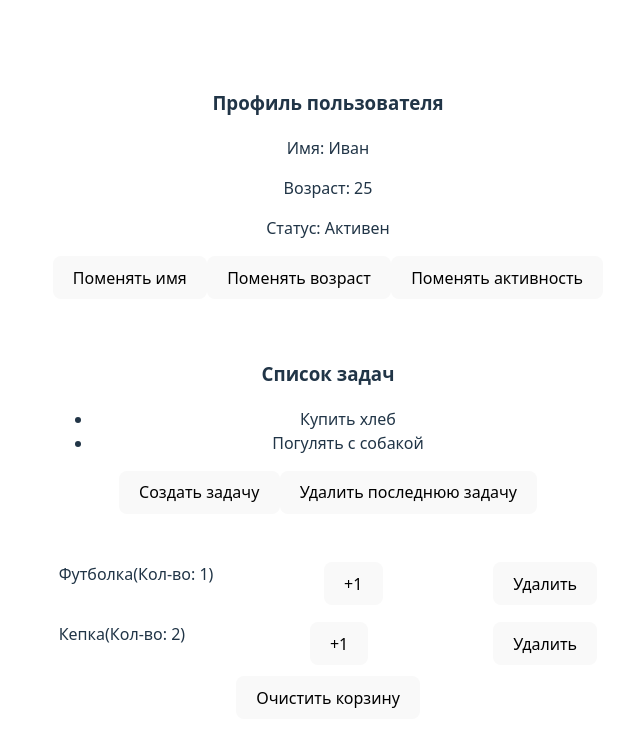
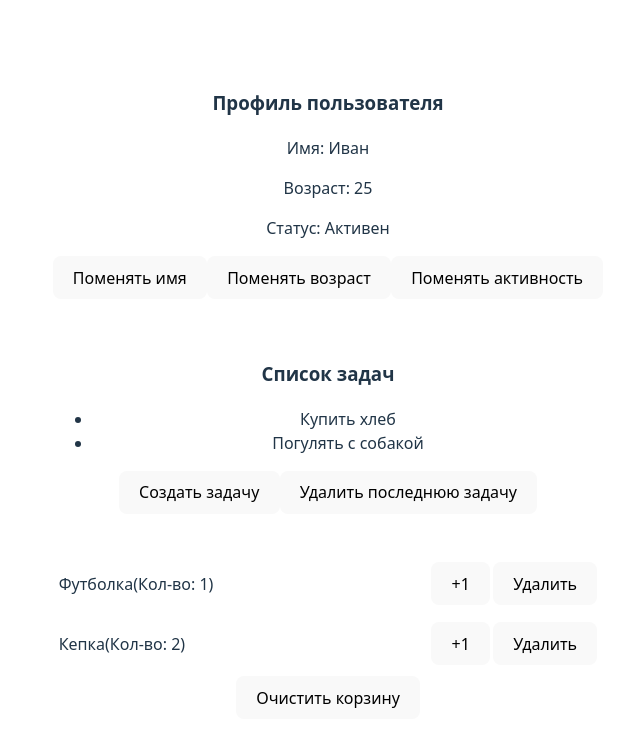
Before and after one commit to pozetiv4iks/redev-react, a React (Vite) app: page / in a window 1280 px wide. Shown: the top 746 px of the page, without its empty margins (312-952 px from the left). Built offline with nearby package versions, Linux system fonts and the light colour scheme.

Commit message:
fix: add argument to function in props

```diff
--- a/src/components/ShopCart.jsx
+++ b/src/components/ShopCart.jsx
@@ -8,11 +8,12 @@ export default function ShopCart() {
   ]);
 
   const updateItemCount = (id) => {
-    setCart(cart.map(item =>
-      item.id === id ? { ...item, count: item.count + 1 } : item
-    ));
+    setCart(
+      cart.map((item) =>
+        item.id === id ? { ...item, count: item.count + 1 } : item,
+      ),
+    );
   };
-
 
   const removeItem = (id) => {
     setCart((cart) => cart.filter((item) => item.id !== id));
@@ -26,8 +27,9 @@ export default function ShopCart() {
     <div className="container">
       {cart.map((item) => (
         <ShopItem
+          key={item.id}
           cartItem={item}
-          onUpdateCount={() => updateItemCount()}
+          onUpdateCount={() => updateItemCount(item.id)}
           onRemove={() => removeItem(item.id)}
         />
       ))}
--- a/src/components/ShopItem.jsx
+++ b/src/components/ShopItem.jsx
@@ -1,9 +1,22 @@
-export default function ShopItem ({onUpdateCount, onRemove, cartItem}) {
-    return (
-        <div style={{display:'flex', justifyContent:"space-between" ,marginBottom: '5px', border:"1px solid #ffffff", padding: '5px'}}>
-            <span>{cartItem.title}(Кол-во: {cartItem.count})</span>
-            <button onClick={() => onUpdateCount()}>+1</button>
-            <button onClick={() => onRemove()}>Удалить</button>
-        </div>
-    )
+export default function ShopItem({ onUpdateCount, onRemove, cartItem }) {
+  return (
+    <div
+      style={{
+        display: "flex",
+        justifyContent: "space-between",
+        marginBottom: "5px",
+        border: "1px solid #ffffff",
+        padding: "5px",
+        alignItems:"center"
+      }}
+    >
+      <span>
+        {cartItem.title}(Кол-во: {cartItem.count})
+      </span>
+      <div style={{ display: "flex", gap: "3px" }}>
+        <button onClick={() => onUpdateCount()}>+1</button>
+        <button onClick={() => onRemove()}>Удалить</button>
+      </div>
+    </div>
+  );
 }
```
